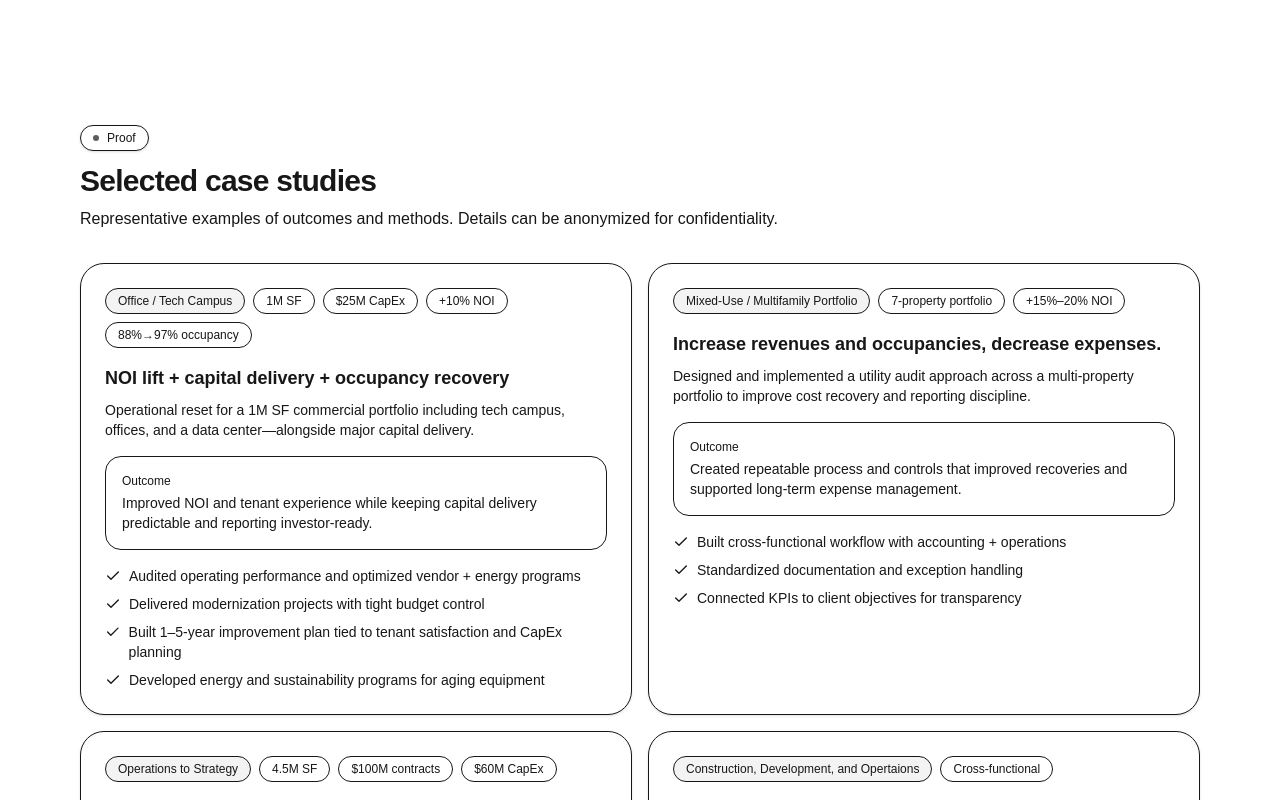
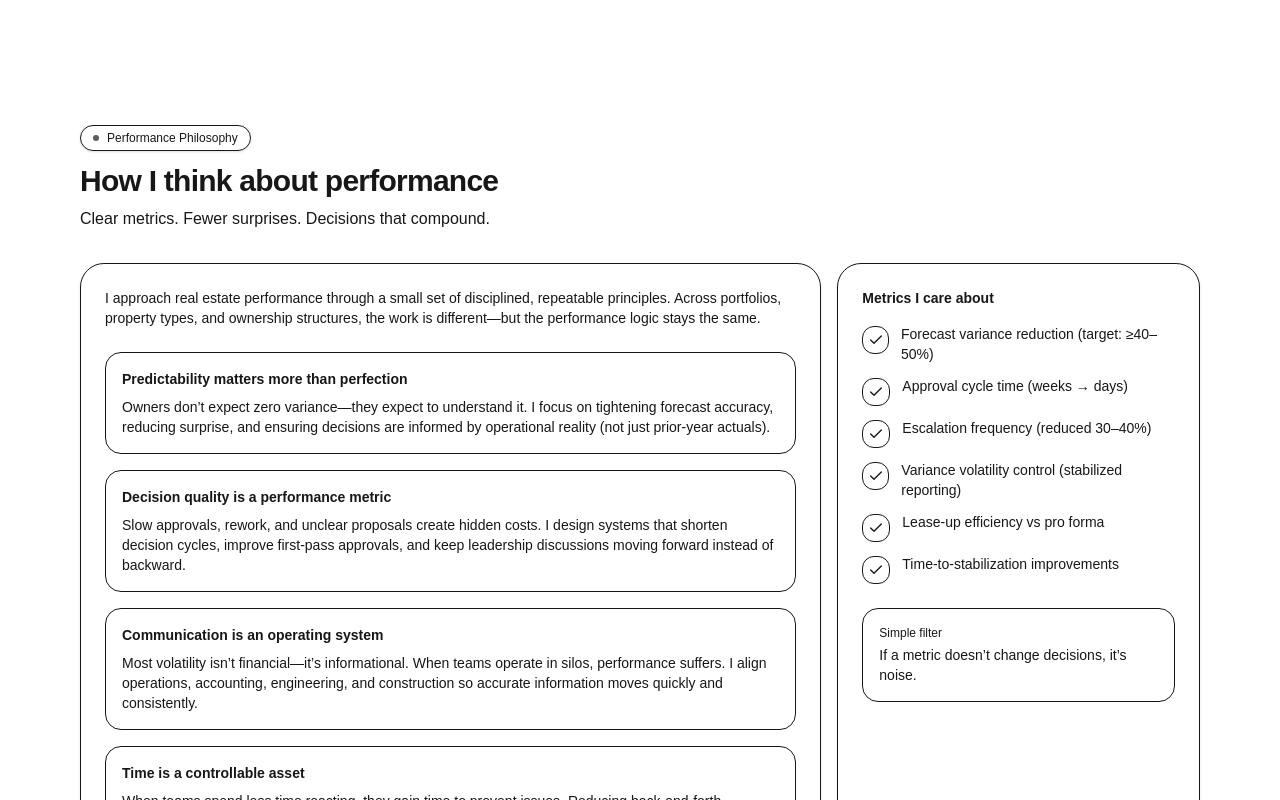
Before and after one commit to BK14782/brian-killian-consulting, a Next.js app: page / in a window 1280 px wide. Shown: the part 1280-2080 px from the top of the page. Built offline with nearby package versions, Linux system fonts and the light colour scheme.

Commit message:
performance

```diff
--- a/src/app/page.tsx
+++ b/src/app/page.tsx
@@ -435,6 +435,91 @@ export default function Website() {
   </div>
 </Section>
 
+<Section
+  id="performance"
+  kicker="Performance Philosophy"
+  title="How I think about performance"
+  subtitle="Clear metrics. Fewer surprises. Decisions that compound."
+>
+  <div className="grid gap-4 lg:grid-cols-3">
+    <Card className="rounded-3xl shadow-sm lg:col-span-2">
+      <CardContent className="p-6">
+        <p className="text-sm text-muted-foreground">
+          I approach real estate performance through a small set of disciplined, repeatable principles.
+          Across portfolios, property types, and ownership structures, the work is different—but the
+          performance logic stays the same.
+        </p>
+
+        <div className="mt-6 space-y-4">
+          {[
+            {
+              title: "Predictability matters more than perfection",
+              body:
+                "Owners don’t expect zero variance—they expect to understand it. I focus on tightening forecast accuracy, reducing surprise, and ensuring decisions are informed by operational reality (not just prior-year actuals).",
+            },
+            {
+              title: "Decision quality is a performance metric",
+              body:
+                "Slow approvals, rework, and unclear proposals create hidden costs. I design systems that shorten decision cycles, improve first-pass approvals, and keep leadership discussions moving forward instead of backward.",
+            },
+            {
+              title: "Communication is an operating system",
+              body:
+                "Most volatility isn’t financial—it’s informational. When teams operate in silos, performance suffers. I align operations, accounting, engineering, and construction so accurate information moves quickly and consistently.",
+            },
+            {
+              title: "Time is a controllable asset",
+              body:
+                "When teams spend less time reacting, they gain time to prevent issues. Reducing back-and-forth, escalations, and noise creates capacity for proactive work that improves outcomes across the portfolio.",
+            },
+            {
+              title: "Metrics must reflect reality—not just reporting",
+              body:
+                "I focus on metrics that mirror how assets actually operate: forecast variance, decision velocity, escalation frequency, lease-up efficiency, and stabilization timelines—not vanity KPIs.",
+            },
+          ].map((p) => (
+            <div key={p.title} className="rounded-2xl border bg-background/60 p-4">
+              <div className="text-sm font-semibold">{p.title}</div>
+              <div className="mt-2 text-sm text-muted-foreground">{p.body}</div>
+            </div>
+          ))}
+        </div>
+      </CardContent>
+    </Card>
+
+    <Card className="rounded-3xl shadow-sm">
+      <CardContent className="p-6">
+        <div className="text-sm font-semibold">Metrics I care about</div>
+        <div className="mt-4 space-y-3 text-sm">
+          {[
+            "Forecast variance reduction (target: ≥40–50%)",
+            "Approval cycle time (weeks → days)",
+            "Escalation frequency (reduced 30–40%)",
+            "Variance volatility control (stabilized reporting)",
+            "Lease-up efficiency vs pro forma",
+            "Time-to-stabilization improvements",
+          ].map((t) => (
+            <div key={t} className="flex items-start gap-3">
+              <div className="mt-0.5 grid h-7 w-7 place-items-center rounded-xl border bg-background">
+                <Check className="h-4 w-4" />
+              </div>
+              <div className="text-muted-foreground">{t}</div>
+            </div>
+          ))}
+        </div>
+
+        <div className="mt-6 rounded-2xl border bg-background/60 p-4">
+          <div className="text-xs text-muted-foreground">Simple filter</div>
+          <div className="mt-1 text-sm">
+            If a metric doesn’t change decisions, it’s noise.
+          </div>
+        </div>
+      </CardContent>
+    </Card>
+  </div>
+</Section>
+
+
 
       <Section
         id="case-studies"
```
